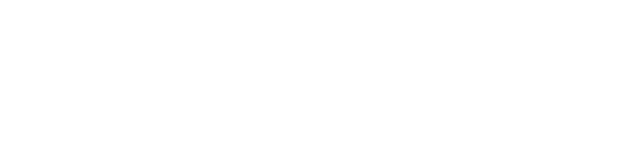
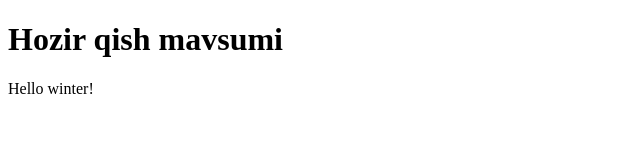
Before and after one commit to topildiyev-rasulbek/apple, a plain HTML site: page index.html in a window 1280 px wide. Shown: the whole page, without its empty margins (0-640 px from the left). Drawn offline with Linux system fonts and the light colour scheme.

Commit message:
Create h1 and paragraf tags

```diff
--- a/index.html
+++ b/index.html
@@ -8,6 +8,8 @@
     <title>Document</title>
 </head>
 <body>
+    <h1>Hozir qish mavsumi</h1>
+    <p>Hello winter!</p>
 
 </body>
 </html>
```
